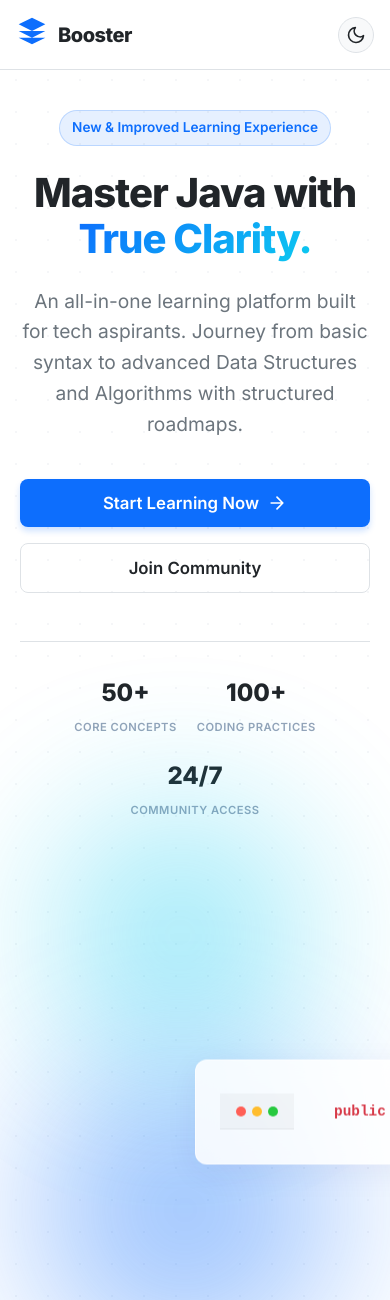
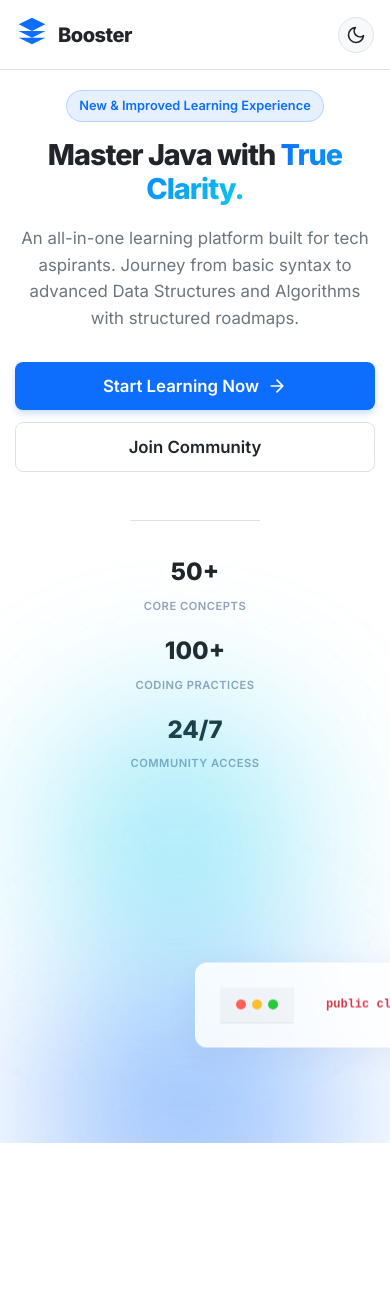
Before and after one commit to BoosterTechAcademy/Booster, a React (Vite) app: page / in a window 390 px wide. After the commit the page ends 1143 px from the top, so only its background shows below. Built offline with nearby package versions, Linux system fonts and the light colour scheme.

Commit message:
hero res fix

```diff
--- a/src/components/Hero/Hero.css
+++ b/src/components/Hero/Hero.css
@@ -391,13 +391,30 @@ body.dark-theme .glow-orb {
 }
 
 @media (max-width: 600px) {
+    .hero-wrapper {
+        padding: calc(var(--navbar-height, 60px) + 20px) 15px 30px;
+    }
+
     .hero-title {
-        font-size: 2.5rem;
+        font-size: 2.2rem;
+        margin-bottom: 20px;
+    }
+
+    .hero-subtitle {
+        font-size: 1.05rem;
+        margin-bottom: 30px;
+    }
+
+    .badge {
+        font-size: 0.8rem;
+        padding: 5px 12px;
+        margin-bottom: 16px;
     }
 
     .hero-cta-group {
         flex-direction: column;
         width: 100%;
+        gap: 12px;
     }
 
     .hero-btn {
@@ -405,11 +422,38 @@ body.dark-theme .glow-orb {
     }
 
     .hero-stats {
-        gap: 20px;
-        flex-wrap: wrap;
+        flex-direction: column;
+        gap: 16px;
+        align-items: center;
+    }
+
+    .stat-item {
+        align-items: center;
     }
 
     .main-card {
-        width: 95%;
+        width: 100%;
+    }
+
+    .floating-card-1, .floating-card-2 {
+        display: none;
+    }
+
+    .hero-visual-section {
+        min-height: 300px;
     }
 }
+
+@media (max-width: 480px) {
+    .hero-title {
+        font-size: 1.8rem;
+    }
+
+    .card-code {
+        padding: 16px;
+    }
+
+    .card-code pre {
+        font-size: 0.75rem;
+    }
+}
```
